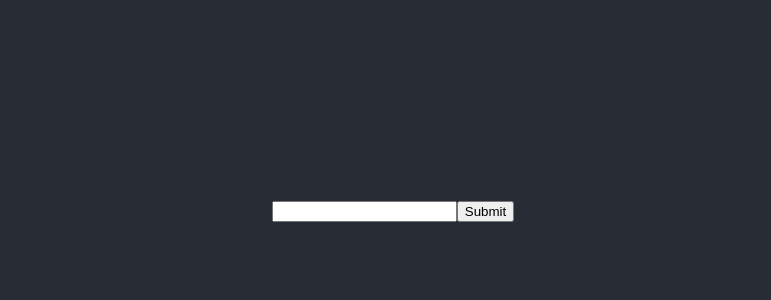
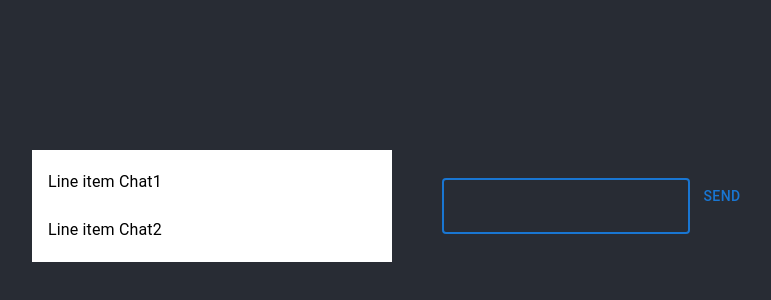
Before and after one commit to 5hadown1/gbreact, a React (Create React App) app: page / in a window 1280 px wide. Shown: the part 194-494 px from the top of the page, without its empty margins (247-1018 px from the left). Built offline with nearby package versions, Linux system fonts and the light colour scheme.

Commit message:
Add homework lesson3 fix error and take some teachers lessons staff

```diff
--- a/package.json
+++ b/package.json
@@ -3,6 +3,9 @@
   "version": "0.1.0",
   "private": true,
   "dependencies": {
+    "@emotion/react": "^11.7.1",
+    "@emotion/styled": "^11.6.0",
+    "@mui/material": "^5.4.0",
     "@testing-library/jest-dom": "^5.16.1",
     "@testing-library/react": "^12.1.2",
     "@testing-library/user-event": "^13.5.0",
--- a/src/App.css
+++ b/src/App.css
@@ -1,5 +1,10 @@
 .App {
   text-align: center;
+  display: flex;
+  flex-direction: row;
+  align-items: center;
+  justify-content: center;
+  background-color: #282c34;
 }
 
 .App-logo {
--- a/src/App.js
+++ b/src/App.js
@@ -1,21 +1,37 @@
 import { useEffect, useState } from "react";
-import { Message } from './components/Message';
+import { MessageList } from './components/MessageList';
 import { Form } from './components/Form';
+import { ListItem, List, ListItemText } from "@mui/material";
+import { AUTHORS } from './utils/constants';
 import './App.css';
+
+const chats = [
+	{ name: "Chat1", id: "1" },
+	{ name: "Chat2", id: "2" },
+];
 
 function App() {
 	const [messageList, setMessageList] = useState([]);
 
-	const handleAddMessage = ({author, text}) => {
-		setMessageList([...messageList, {author: author, text: text}]);
+	const handleAddMessage = (text) => {
+		sendMessage(text, AUTHORS.ME);
+	};
+
+	const sendMessage = (text, author) => {
+		const newMsg = {
+			text: text,
+			author: author,
+			id: `msg-${Date.now()}`,
+		};
+		setMessageList((prevMessageList) => [...prevMessageList, newMsg]);
 	};
 
 	useEffect(() => {
 		let timeout;
 
 		timeout = setTimeout(() => {
-			if (messageList[messageList.length - 1]?.author === "Me") {
-				setMessageList([...messageList, {author: 'Robot', text: 'I send your message'}])
+			if (messageList[messageList.length - 1]?.author === AUTHORS.ME) {
+				sendMessage('I send your message', AUTHORS.BOT)
 			}
 		}, 1500);
 
@@ -26,10 +42,15 @@ function App() {
 
 	return (
 		<div className="App">
+			<List sx = {{width: '100%',maxWidth: 360, backgroundColor: 'white', color: 'black', marginRight: '50px'}}>
+				{chats.map((chat) => (
+						<ListItem key = {chat.id}>
+							<ListItemText primary = {`Line item ${chat.name}`}/>
+						</ListItem>
+				))}
+			</List>
 			<header className="App-header">
-				{messageList.map(({author, text}) => (
-					<Message text={text} author={author}/>
-				))}
+				<MessageList messages={messageList} />
 				<Form onSubmit={handleAddMessage} />
 			</header>
 		</div>
--- a/src/components/Form/index.js
+++ b/src/components/Form/index.js
@@ -1,7 +1,11 @@
-import { useState } from "react";
+import { useRef, useEffect, useState } from "react";
+import Button from '@mui/material/Button';
+import TextField from '@mui/material/TextField';
 
 export const Form = ({ onSubmit }) => {
 	const [value, setValue] = useState('');
+	const textField = useRef();
+	const callFocus = () => textField.current?.focus();
 
 	const handleChange = (e) => {
 		setValue(e.target.value)
@@ -9,14 +13,19 @@ export const Form = ({ onSubmit }) => {
 
 	const handleSubmit = (e) => {
 		e.preventDefault();
-        onSubmit({author: "Me", text: value});
+		onSubmit(value);
 		setValue("");
+		callFocus();
 	}
+
+	useEffect(() => {
+		callFocus();
+	}, []);
 
 	return (
 		<form onSubmit={handleSubmit} >
-            <input value={value} type="text" onChange={handleChange} />
-            <input type="submit" />
+			<TextField value={value} inputRef={textField} type="text" onChange={handleChange} />
+			<Button type="submit" >Send</Button>
 		</form>
 	)
 }
--- /dev/null
+++ b/src/components/MessageList/index.js
@@ -0,0 +1,10 @@
+
+import { Message } from "../Message";
+
+export const MessageList = ({ messages }) => {
+	return (
+		messages.map((message) => (
+			<Message key={message.id} text={message.text} author={message.author}/>
+		))
+	)
+}
--- /dev/null
+++ b/src/utils/constants.js
@@ -0,0 +1,4 @@
+export const AUTHORS = {
+	ME: "me",
+	BOT: "bot",
+};
```
Also changed, not shown: 1 other file (tests, documents, lock files or other folders). Lines whose indentation alone changed are shown as unchanged.
